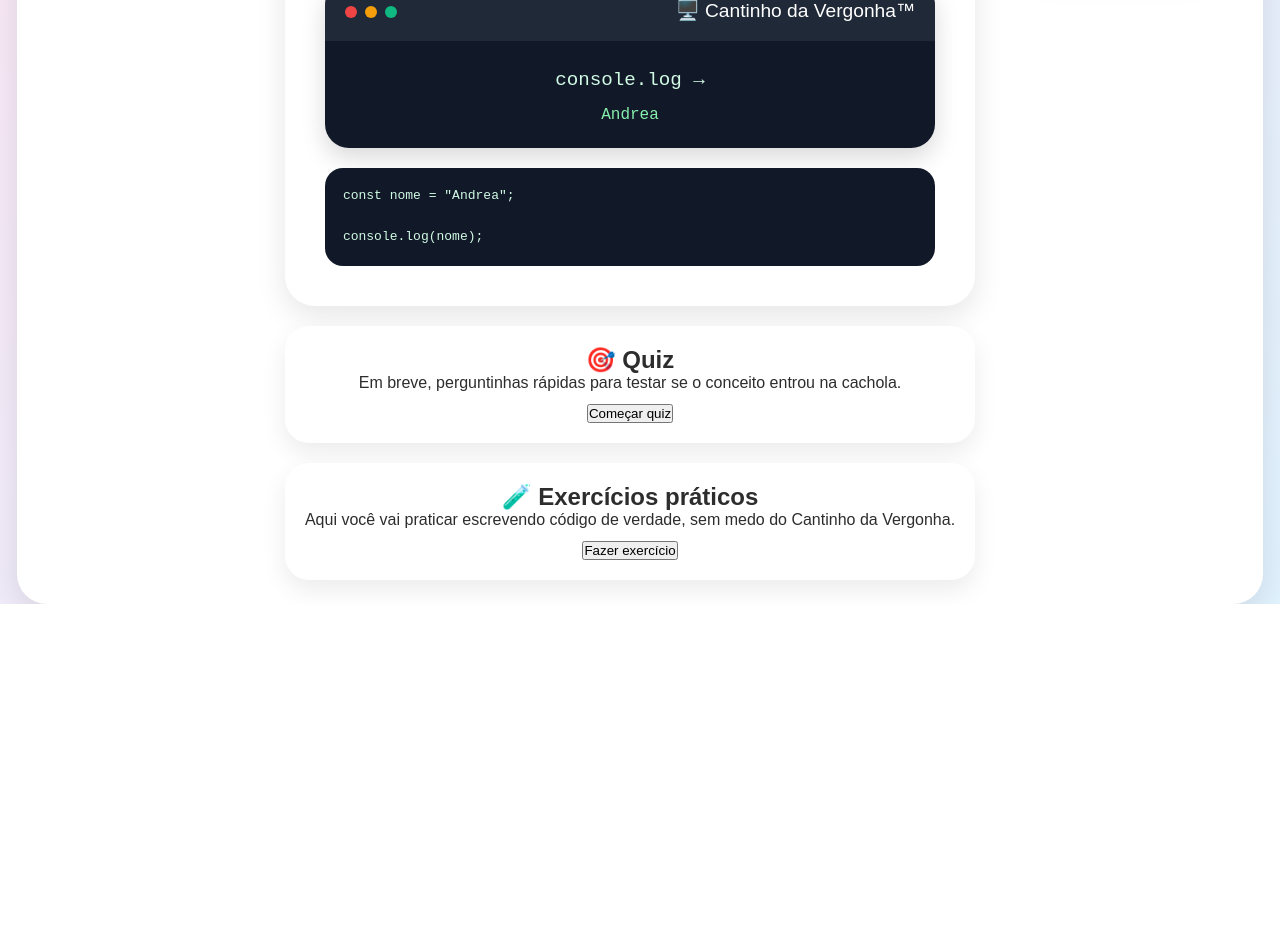
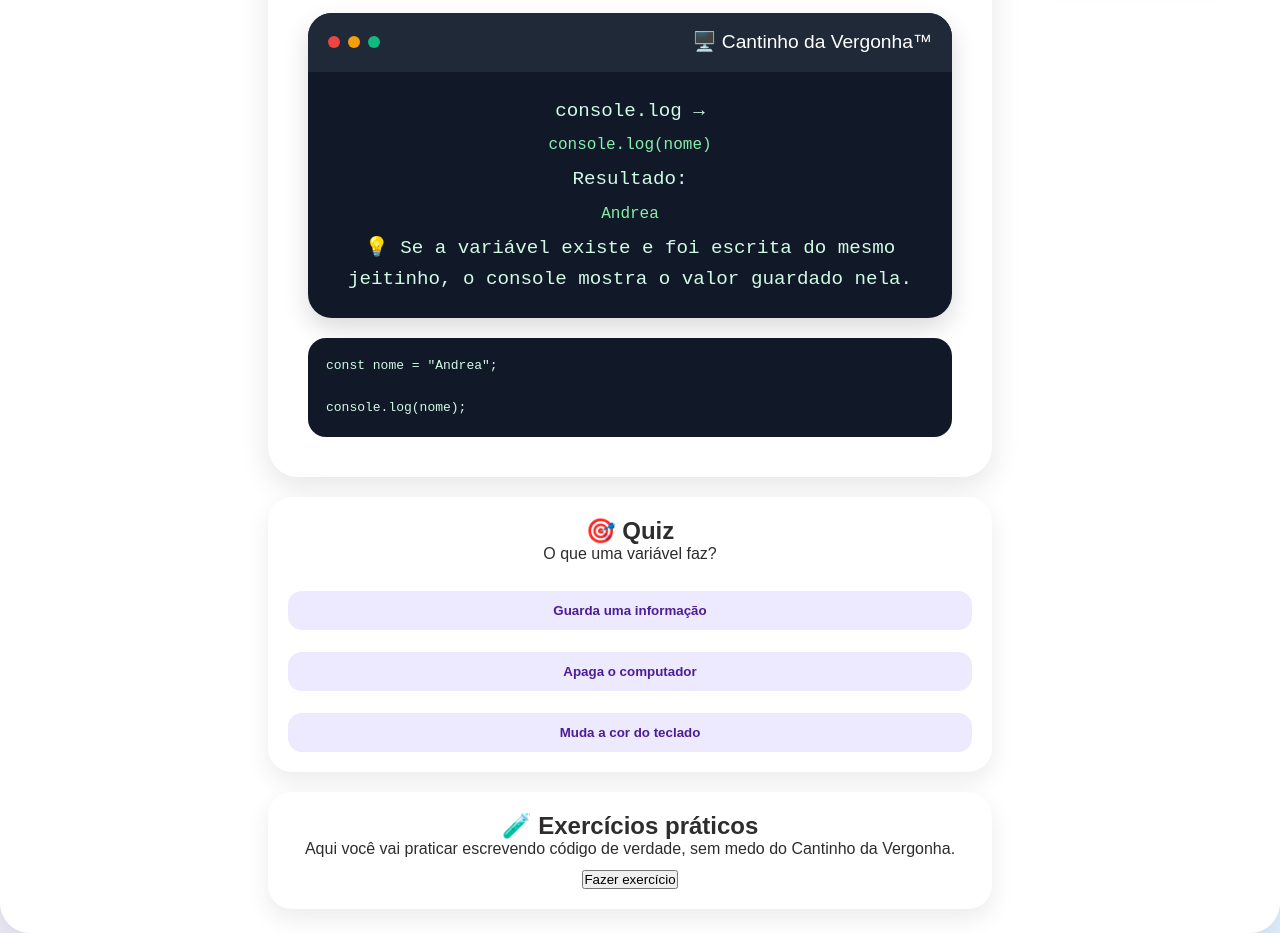
Before and after one commit to andrea7070mierzwa/botaozinho, a React (Vite) app: page / in a window 1280 px wide. Shown: the part 620-1553 px from the top of the page. Before the commit the page ends 1224 px from the top, so only its background shows below. Built offline with nearby package versions, Linux system fonts and the light colour scheme.

Commit message:
feat: adiciona dados dinâmicos para aulas e quiz

```diff
--- a/src/App.jsx
+++ b/src/App.jsx
@@ -16,40 +16,27 @@ export default function App() {
 
   return (
     <main className="layout-geral">
-
       <Header />
 
       <div className="layout">
-
-      <Sidebar
-        setTrilhaAtual={setTrilhaAtual}
-        trilhaAtual={trilhaAtual}
-      />
+        <Sidebar setTrilhaAtual={setTrilhaAtual} trilhaAtual={trilhaAtual} />
 
         <section className="conteudo">
-
           <CapivaraScript />
 
-        <CardAula
-          aula={aulas[trilhaAtual]}
-        />
+          <CardAula aula={aulas[trilhaAtual]} />
 
-        <Quiz />
+          <Quiz aula={aulas[trilhaAtual]} />
 
           <Exercicios />
-
         </section>
 
         <aside className="painel-lateral">
-
           <Progresso />
 
           <Conquistas />
-
         </aside>
-
       </div>
-
     </main>
   );
 }
--- a/src/components/CantinhoVergonha/CantinhoVergonha.jsx
+++ b/src/components/CantinhoVergonha/CantinhoVergonha.jsx
@@ -1,54 +1,31 @@
-export default function CantinhoVergonha({
-  aula,
-}) {
+export default function CantinhoVergonha({ aula }) {
+  if (!aula?.vergonha) {
+    return null;
+  }
 
   return (
-
     <section className="cantinho">
-
       <header className="cantinho-topo">
-
         <div className="bolinhas">
-
           <span className="vermelha"></span>
-
           <span className="amarela"></span>
-
           <span className="verde"></span>
-
         </div>
 
-        <p>
-          🖥️ Cantinho da Vergonha™
-        </p>
-
+        <p>🖥️ Cantinho da Vergonha™</p>
       </header>
 
       <div className="terminal">
+        <p>console.log →</p>
 
-        <p>
-          console.log →
-        </p>
+        <code>{aula.vergonha.comando}</code>
 
-        {aula.id === "bebe-js" && (
+        <p>Resultado:</p>
 
-          <code>
-            Andrea
-          </code>
+        <code>{aula.vergonha.saida}</code>
 
-        )}
-
-        {aula.id === "console-log" && (
-
-          <code>
-            undefined 😂
-          </code>
-
-        )}
-
+        <p>💡 {aula.vergonha.dica}</p>
       </div>
-
     </section>
-
   );
 }
--- a/src/components/Quiz/Quiz.jsx
+++ b/src/components/Quiz/Quiz.jsx
@@ -1,15 +1,39 @@
-export default function Quiz() {
+import { useState } from "react";
+
+export default function Quiz({ aula }) {
+  const [respostaEscolhida, setRespostaEscolhida] = useState(null);
+
+  if (!aula?.quiz) {
+    return null;
+  }
+
+  const acertou = respostaEscolhida === aula.quiz.correta;
+
   return (
     <section className="card quiz-card">
       <h2>🎯 Quiz</h2>
 
-      <p>
-        Em breve, perguntinhas rápidas para testar se o conceito entrou na cachola.
-      </p>
+      <p>{aula.quiz.pergunta}</p>
 
-      <button>
-        Começar quiz
-      </button>
+      <div className="quiz-opcoes">
+        {aula.quiz.alternativas.map((alternativa, index) => (
+          <button
+            key={alternativa}
+            onClick={() => setRespostaEscolhida(index)}
+            className={respostaEscolhida === index ? "ativo" : ""}
+          >
+            {alternativa}
+          </button>
+        ))}
+      </div>
+
+      {respostaEscolhida !== null && (
+        <p className={acertou ? "feedback-certo" : "feedback-erro"}>
+          {acertou
+            ? "Acertou, dev de rodinhas! 🚲✨"
+            : "Quase! Respira, lê de novo e tenta mais uma vez. 🐾"}
+        </p>
+      )}
     </section>
   );
 }
--- a/src/data/aulas.js
+++ b/src/data/aulas.js
@@ -3,24 +3,97 @@ export const aulas = {
     id: "bebe-js",
     titulo: "🍼 Bebê JS",
     descricao: "Aqui começam os primeiros passinhos no JavaScript.",
-    explicacao: "Variáveis são caixinhas que guardam informações.",
+    explicacao:
+      "Variáveis são caixinhas que guardam informações. Você dá um nome para a caixinha e coloca um valor dentro dela.",
     codigo: `const nome = "Andrea";
 
 console.log(nome);`,
+    vergonha: {
+      comando: "console.log(nome)",
+      saida: "Andrea",
+      dica: "Se a variável existe e foi escrita do mesmo jeitinho, o console mostra o valor guardado nela.",
+    },
+    quiz: {
+      pergunta: "O que uma variável faz?",
+      alternativas: [
+        "Guarda uma informação",
+        "Apaga o computador",
+        "Muda a cor do teclado",
+      ],
+      correta: 0,
+    },
   },
 
   "dev-rodinhas": {
+    id: "dev-rodinhas",
     titulo: "🚲 Dev de Rodinhas",
     descricao: "Funções, lógica e estruturas básicas.",
+    explicacao:
+      "Funções são bloquinhos de código que guardam uma ação. Você cria uma vez e pode chamar quando precisar.",
+    codigo: `function darBomDia() {
+  console.log("Bom dia, dev!");
+}
+
+darBomDia();`,
+    vergonha: {
+      comando: "darBomDia",
+      saida: "Nada aconteceu 😬",
+      dica: "Para chamar uma função, não esqueça dos parênteses: darBomDia()",
+    },
+    quiz: {
+      pergunta: "Para executar uma função, usamos:",
+      alternativas: [
+        "Apenas o nome dela",
+        "O nome dela com parênteses",
+        "Sempre um alert",
+      ],
+      correta: 1,
+    },
   },
 
   "domador-arrays": {
+    id: "domador-arrays",
     titulo: "🧃 Domador de Arrays",
     descricao: "map(), filter(), find() e reduce().",
+    explicacao:
+      "Arrays são listas. Eles servem para guardar vários valores em uma única variável.",
+    codigo: `const frutas = ["maçã", "banana", "uva"];
+
+console.log(frutas[0]);`,
+    vergonha: {
+      comando: "console.log(frutas[3])",
+      saida: "undefined 🫠",
+      dica: "Arrays começam no índice 0. Se a lista tem 3 itens, os índices são 0, 1 e 2.",
+    },
+    quiz: {
+      pergunta: "Em JavaScript, o primeiro item de um array fica no índice:",
+      alternativas: ["1", "0", "10"],
+      correta: 1,
+    },
   },
 
   "console-log": {
+    id: "console-log",
     titulo: "☕ Sobreviveu ao console.log",
     descricao: "DOM, eventos e Cantinho da Vergonha.",
+    explicacao:
+      "O console.log é uma forma de pedir para o JavaScript mostrar algo no console. Ele ajuda a entender o que está acontecendo no código.",
+    codigo: `const humor = "sobrevivendo";
+
+console.log(humor);`,
+    vergonha: {
+      comando: "console.log(humorErrado)",
+      saida: "ReferenceError 😵",
+      dica: "O JavaScript é literal: se o nome da variável está diferente, ele não adivinha.",
+    },
+    quiz: {
+      pergunta: "Para que usamos console.log?",
+      alternativas: [
+        "Para testar e visualizar informações no console",
+        "Para publicar o site",
+        "Para criar imagens",
+      ],
+      correta: 0,
+    },
   },
 };
--- a/src/styles/theme.css
+++ b/src/styles/theme.css
@@ -18,7 +18,7 @@ main {
 
   border-radius: 30px;
 
-  box-shadow: 0 10px 30px rgba(0,0,0,0.1);
+  box-shadow: 0 10px 30px rgba(0, 0, 0, 0.1);
 
   text-align: center;
 }
@@ -90,7 +90,7 @@ aside button {
 
   border-radius: 30px;
 
-  box-shadow: 0 10px 30px rgba(0,0,0,0.1);
+  box-shadow: 0 10px 30px rgba(0, 0, 0, 0.1);
 
   transition: 0.3s;
 }
@@ -130,7 +130,7 @@ pre {
 
   text-align: left;
 
-  box-shadow: 0 5px 15px rgba(0,0,0,0.05);
+  box-shadow: 0 5px 15px rgba(0, 0, 0, 0.05);
 }
 
 .cantinho {
@@ -142,7 +142,7 @@ pre {
 
   overflow: hidden;
 
-  box-shadow: 0 10px 25px rgba(0,0,0,0.15);
+  box-shadow: 0 10px 25px rgba(0, 0, 0, 0.15);
 }
 
 .cantinho-topo {
@@ -210,7 +210,7 @@ aside button.ativo {
 
   transform: scale(1.03);
 
-  box-shadow: 0 5px 15px rgba(236,72,153,0.4);
+  box-shadow: 0 5px 15px rgba(236, 72, 153, 0.4);
 }
 
 aside button {
@@ -236,7 +236,7 @@ aside button:hover {
 
   background: #7c3aed;
 
-  box-shadow: 0 10px 20px rgba(124,58,237,0.35);
+  box-shadow: 0 10px 20px rgba(124, 58, 237, 0.35);
 }
 
 .layout-geral {
@@ -259,7 +259,7 @@ aside button:hover {
 
   border-radius: 24px;
 
-  box-shadow: 0 10px 25px rgba(0,0,0,0.08);
+  box-shadow: 0 10px 25px rgba(0, 0, 0, 0.08);
 }
 
 .barra-progresso {
@@ -300,3 +300,41 @@ aside button:hover {
     width: 100%;
   }
 }
+.quiz-opcoes {
+  display: grid;
+  gap: 10px;
+  margin-top: 16px;
+}
+
+.quiz-opcoes button {
+  border: none;
+  padding: 12px 16px;
+  border-radius: 14px;
+  background: #ede9fe;
+  color: #4c1d95;
+  font-weight: bold;
+  cursor: pointer;
+  transition: 0.2s;
+}
+
+.quiz-opcoes button:hover {
+  transform: translateY(-2px);
+  background: #ddd6fe;
+}
+
+.quiz-opcoes button.ativo {
+  background: #8b5cf6;
+  color: white;
+}
+
+.feedback-certo {
+  margin-top: 14px;
+  color: #15803d;
+  font-weight: bold;
+}
+
+.feedback-erro {
+  margin-top: 14px;
+  color: #b91c1c;
+  font-weight: bold;
+}
```
Lines whose indentation alone changed are shown as unchanged.
